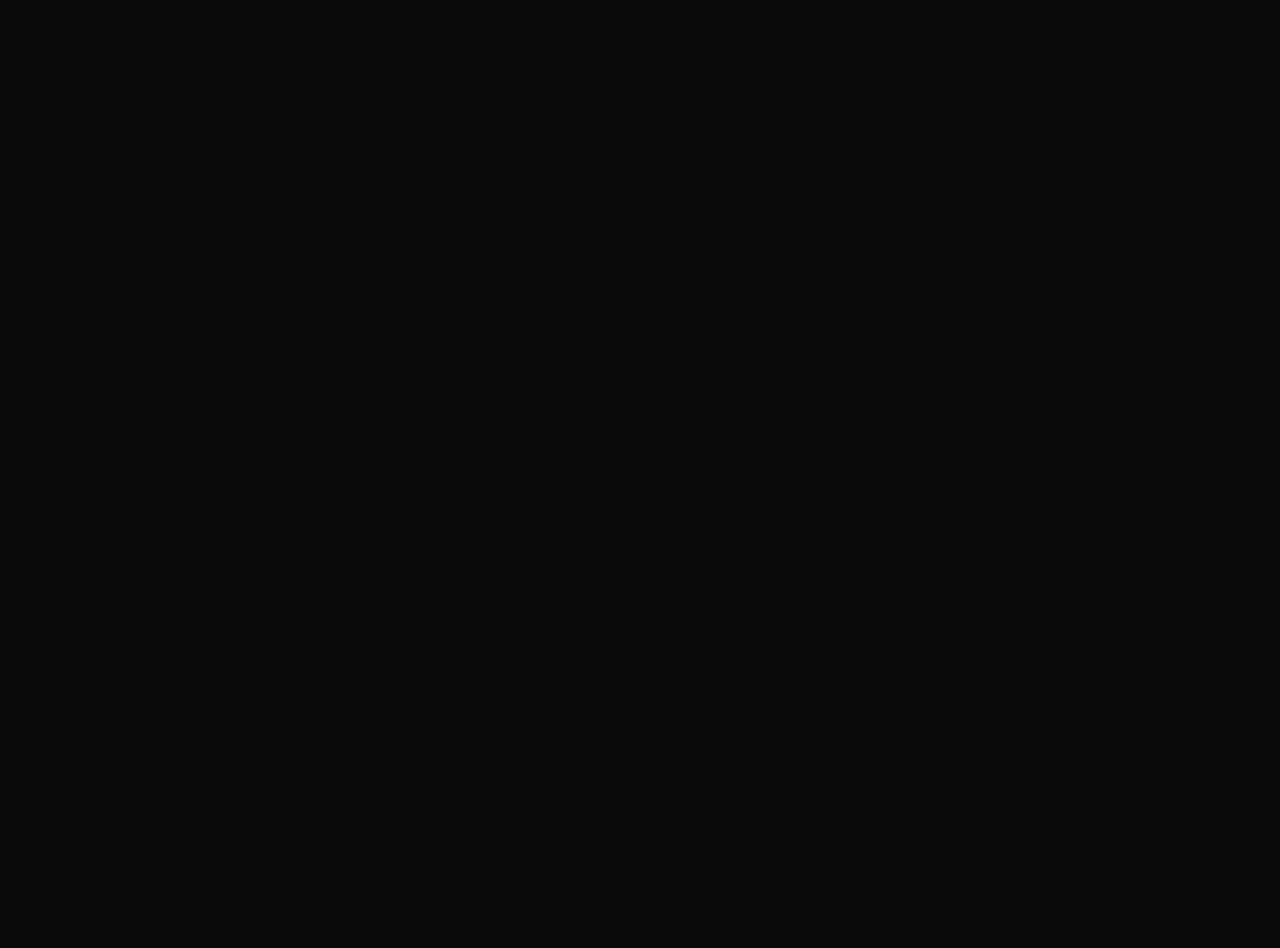
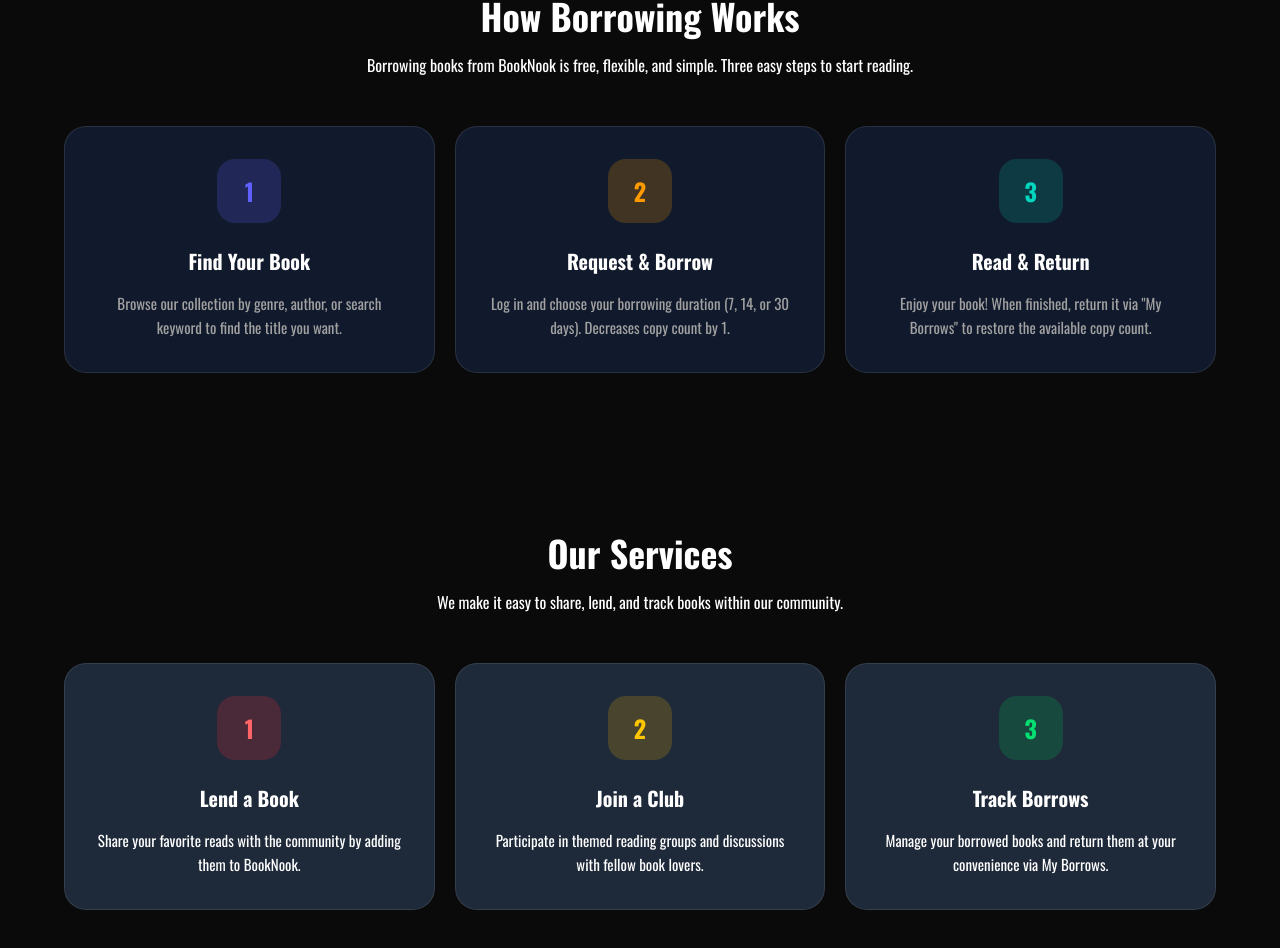
Before and after one commit to Jibon369-cyber/booknob-client, a Next.js app: page / in a window 1280 px wide. Shown: the part 798-1746 px from the top of the page. Before the commit the page ends 800 px from the top, so only its background shows below. Built offline with nearby package versions, Linux system fonts and the light colour scheme.

Commit message:
add how borrowing homepage section

```diff
--- a/src/app/page.tsx
+++ b/src/app/page.tsx
@@ -1,9 +1,13 @@
 import Banner from "@/components/Banner";
+import HowBorrowingWorks from "@/components/HowBorrowingWorks";
+import ServicesSection from "@/components/ServicesSection";
 
 export default function Home() {
   return (
-    <main className="flex-1">
+    <main className="flex-1 bg-background">
       <Banner />
+      <HowBorrowingWorks />
+      <ServicesSection />
     </main>
   );
 }
--- /dev/null
+++ b/src/components/HowBorrowingWorks.tsx
@@ -0,0 +1,76 @@
+import { cn } from "cn";
+
+type Step = {
+  number: string;
+  title: string;
+  description: string;
+  badgeClassName: string;
+};
+
+const steps: Step[] = [
+  {
+    number: "1",
+    title: "Find Your Book",
+    description:
+      "Browse our collection by genre, author, or search keyword to find the title you want.",
+    badgeClassName: "bg-indigo-500/20 text-indigo-500",
+  },
+  {
+    number: "2",
+    title: "Request & Borrow",
+    description:
+      "Log in and choose your borrowing duration (7, 14, or 30 days). Decreases copy count by 1.",
+    badgeClassName: "bg-amber-500/20 text-amber-500",
+  },
+  {
+    number: "3",
+    title: "Read & Return",
+    description:
+      'Enjoy your book! When finished, return it via "My Borrows" to restore the available copy count.',
+    badgeClassName: "bg-teal-500/20 text-teal-400",
+  },
+];
+
+export default function HowBorrowingWorks() {
+  return (
+    <section
+      className="bg-background px-5 py-16 sm:px-6 md:py-20 xl:px-8"
+    >
+      <div className="mx-auto max-w-6xl">
+        <div className="text-center">
+          <h2 className="text-3xl font-bold text-black dark:text-white sm:text-4xl">
+            How Borrowing Works
+          </h2>
+          <p className="mx-auto mt-4 max-w-2xl text-base leading-relaxed text-black dark:text-white">
+            Borrowing books from BookNook is free, flexible, and simple. Three
+            easy steps to start reading.
+          </p>
+        </div>
+
+        <div className="mt-12 grid gap-5 md:grid-cols-3">
+          {steps.map((step) => (
+            <div
+              key={step.number}
+              className="rounded-3xl border border-border bg-white dark:bg-[#111a2c] p-8 text-center transition-colors hover:border-white/20"
+            >
+              <span
+                className={cn(
+                  "mx-auto flex size-16 items-center justify-center rounded-2xl text-2xl font-bold",
+                  step.badgeClassName,
+                )}
+              >
+                {step.number}
+              </span>
+              <h3 className="mt-6 text-xl font-bold text-black dark:text-white">
+                {step.title}
+              </h3>
+              <p className="mt-4 text-[15px] leading-relaxed text-muted-foreground">
+                {step.description}
+              </p>
+            </div>
+          ))}
+        </div>
+      </div>
+    </section>
+  );
+}
--- /dev/null
+++ b/src/components/ServicesSection.tsx
@@ -0,0 +1,77 @@
+import { cn } from "cn";
+
+type Service = {
+  number: string;
+  title: string;
+  description: string;
+  badgeClassName: string;
+};
+
+const services: Service[] = [
+  {
+    number: "1",
+    title: "Lend a Book",
+    description:
+      "Share your favorite reads with the community by adding them to BookNook.",
+    badgeClassName: "bg-red-500/20 text-red-400",
+  },
+  {
+    number: "2",
+    title: "Join a Club",
+    description:
+      "Participate in themed reading groups and discussions with fellow book lovers.",
+    badgeClassName: "bg-yellow-500/20 text-yellow-400",
+  },
+  {
+    number: "3",
+    title: "Track Borrows",
+    description:
+      "Manage your borrowed books and return them at your convenience via My Borrows.",
+    badgeClassName: "bg-green-500/20 text-green-400",
+  },
+];
+
+export default function ServicesSection() {
+  return (
+    <section
+      className="bg-background px-5 py-16 sm:px-6 md:py-20 xl:px-8"
+    >
+      <div className="mx-auto max-w-6xl">
+        <div className="text-center">
+          <h2 className="text-3xl font-bold text-black dark:text-white sm:text-4xl">
+            Our Services
+          </h2>
+          <p className="mx-auto mt-4 max-w-2xl text-base leading-relaxed text-black dark:text-white">
+            We make it easy to share, lend, and track books within our community.
+          </p>
+        </div>
+
+        <div className="mt-12 grid gap-5 md:grid-cols-3">
+          {services.map((service) => (
+            <div
+              key={service.number}
+              className="rounded-3xl border border-border bg-white dark:bg-gray-800 p-8 text-center transition-colors hover:border-indigo-500/20"
+            >
+              <span
+                className={cn(
+                  "mx-auto flex size-16 items-center justify-center rounded-2xl text-2xl font-bold",
+                  service.badgeClassName,
+                )}
+              >
+                {service.number}
+              </span>
+
+              <h3 className="mt-6 text-xl font-bold text-black dark:text-white">
+                {service.title}
+              </h3>
+
+              <p className="mt-4 text-[15px] leading-relaxed text-black dark:text-white">
+                {service.description}
+              </p>
+            </div>
+          ))}
+        </div>
+      </div>
+    </section>
+  );
+}
```
